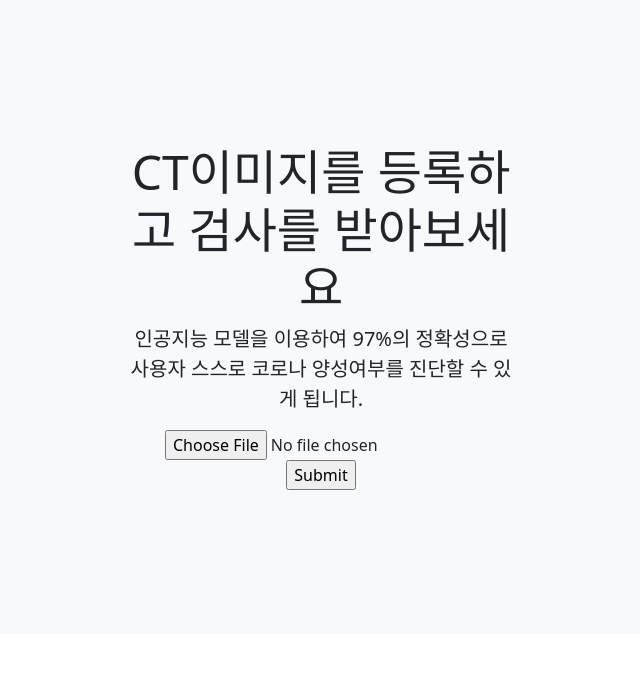
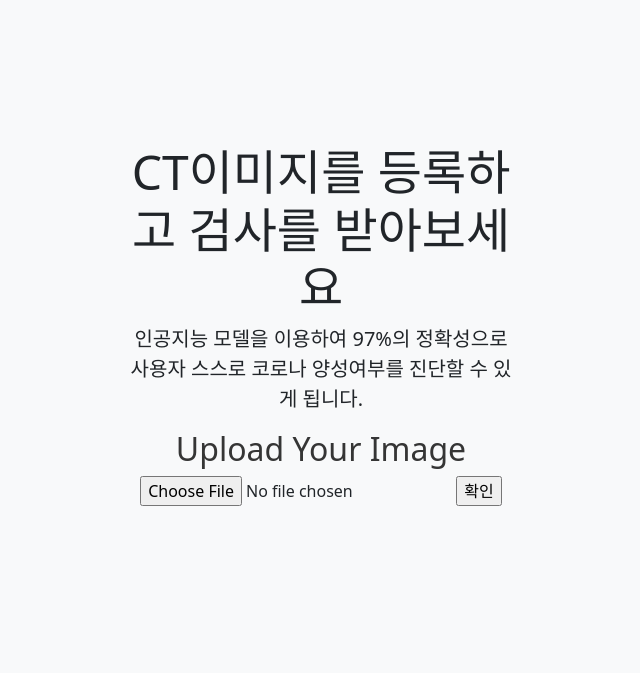
Before and after one commit to Speril/flask, a Flask app: page /ct in a window 1280 px wide. Shown: the part 65-738 px from the top of the page, without its empty margins (319-959 px from the left). Run offline with Flask 2, Linux system fonts and the light colour scheme; some libraries are stand-ins or nearby versions.

Commit message:
commit pre

```diff
--- a/app.py
+++ b/app.py
@@ -2,13 +2,18 @@ from flask import Flask, request
 from flask.templating import render_template
 from werkzeug.utils import secure_filename
 import predict
+import os, re, glob
 
 app = Flask(__name__)
 app.debug = True
 
-from flask import Flask, render_template, request, url_for
-from werkzeug.utils import secure_filename
-app= Flask(__name__)
+
+def root_path():
+    '''root 경로 유지'''
+    real_path = os.path.dirname(os.path.realpath(__file__))
+    sub_path = "\\".join(real_path.split("\\")[:-1])
+    return os.chdir(sub_path)
+
 
 @app.route('/')
 def index():
@@ -20,9 +25,22 @@ def ct():
     return render_template("ct.html")
 
 
-@app.route('/result')
+@app.route('/result', methods=['GET', 'POST'])
 def result():
-    return render_template("result.html", Result=result)
+    image_dir = 'C:/Users/175767/PycharmProjects/flask/static/img/'
+    if request.method == 'POST':
+        root_path()
+
+        image = request.files['image']
+        image.save('./flask/static/img/' + str(image.filename))
+        image_path = (image_dir+str(image.filename))
+        image_type = str(image.filename).split('.')[1]
+        # img file
+        if image_type in ['jpg', 'JPG', 'jpeg', 'JPEG', 'png', 'PNG']:
+            print('Type is Image')
+            pre_result = predict.main(image_path)
+            # detected_img_path = '../static/img/' + str(detected_img.split('/')[-1])
+    return render_template("result.html", Result=pre_result, image_file=image_path)
 
 
 @app.route('/map')
@@ -41,15 +59,15 @@ def signin():
 
 
 # 파일 업로드 처리 확인
-@app.route('/fileupload', methods=['GET', 'POST'])
-def upload_file():
-    if request.method == 'POST':
-        image = request.files['image']
-        image.save('./Uploader/' + secure_filename(image.filename))
-        image_path = './test/' + str(image.filename)
-        transfer_img = predict.main(image_path)
-    return 'file uploaded successfully!'
-
+# @app.route('/fileupload', methods=['GET', 'POST'])
+# def upload_file():
+#     if request.method == 'POST':
+#         image = request.files['image']
+#         image.save('./Uploader/' + secure_filename(image.filename))
+#         image_path = './test/' + str(image.filename)
+#         transfer_img = predict.main(image_path)
+#         transfer_img_path = str(transfer_img.split('/')[-1])
+#     return render_template("result.html", Result=result)
 
 if __name__ == "__main__":
     app.run(debug=True)
--- a/predict.py
+++ b/predict.py
@@ -2,41 +2,34 @@ import os, re, glob
 import cv2
 import numpy as np
 from tensorflow.keras.models import load_model
-
-image_dir = '/test/'
-categories = ['COVID', 'Non-COVID']
-
-
-# def preprocess_image(image_path):
-# 	img = load_img(image_path, target_size=(img_height, img_width)) # (400, 381)
-# 	img = img_to_array(img) 			# (400, 381, 3)
-# 	img = np.expand_dims(img, axis=0) 	# (1, 400, 381, 3)
-# 	img = vgg19.preprocess_input(img)
-#
-# 	return img
-
+from tensorflow.keras.preprocessing.image import load_img, img_to_array, save_img
+from tensorflow.keras.applications import vgg19
 
 def Dataization(img_path):
     image_w = 112
     image_h = 112
-    img = cv2.imread(img_path)
+    ff = np.fromfile(img_path, np.uint8)
+    img = cv2.imdecode(ff, cv2.IMREAD_UNCHANGED)
+
     img = cv2.resize(img, None, fx=image_w / img.shape[1], fy=image_h / img.shape[0])
-    return img / 256
+    return (img/256)
 
 
-def main(image_path):
+def main(img_path):
+    image_dir = './static/img/test/'
+    categories = ['COVID', 'Non-COVID']
     src = []
     name = []
     test = []
 
-    for file in os.listdir(image_path):
+    for file in os.listdir(img_path):
         if file.find('.png') is not -1:
-            src.append(image_dir + file)
+            src.append(img_path + file)
             name.append(file)
-            test.append(Dataization(image_dir + file))
+            test.append(Dataization(img_path + file))
 
     test = np.array(test)
-    model = load_model('model/COVIDMD.h5')
+    model = load_model('C:/Users/175767/PycharmProjects/flask/model/COVIDMD.h5')
     predict = model.predict_classes(test)
 
     for i in range(len(test)):
--- a/templates/ct.html
+++ b/templates/ct.html
@@ -73,10 +73,13 @@
                 <p class="lead fw-normal">인공지능 모델을 이용하여 97%의 정확성으로 사용자 스스로 코로나 양성여부를 진단할 수 있게 됩니다.</p>
 
                   <!--사진 업로드 하는 부분-->
-                 <form action = "http://localhost:5000/fileupload" method="POST" enctype="multipart/form-data"></form>
-                 <input type="file" name="file"/>
-                 <input type="submit"/>
-
+               <form align="center" action="/result" method="POST" enctype="multipart/form-data">
+			<h2 style="color: #353535;">Upload Your Image</h2>
+			<input type="file" name="image" id="image" value="image" onchange="previewImage(this,'view_area')"/>
+			<input type="submit" value="확인"/>
+			<br><br>
+			<div align="center" id='view_area'></div>
+		</form>
 
               <div class="product-device shadow-sm d-none d-md-block"></div>
               <div class="product-device product-device-2 shadow-sm d-none d-md-block"></div>
```
Also changed, not shown: templates/result.html (+9 -1 lines), static/img/kjr-21-e24-p2-8.png (renamed from test/kjr-21-e24-p2-8.png).
